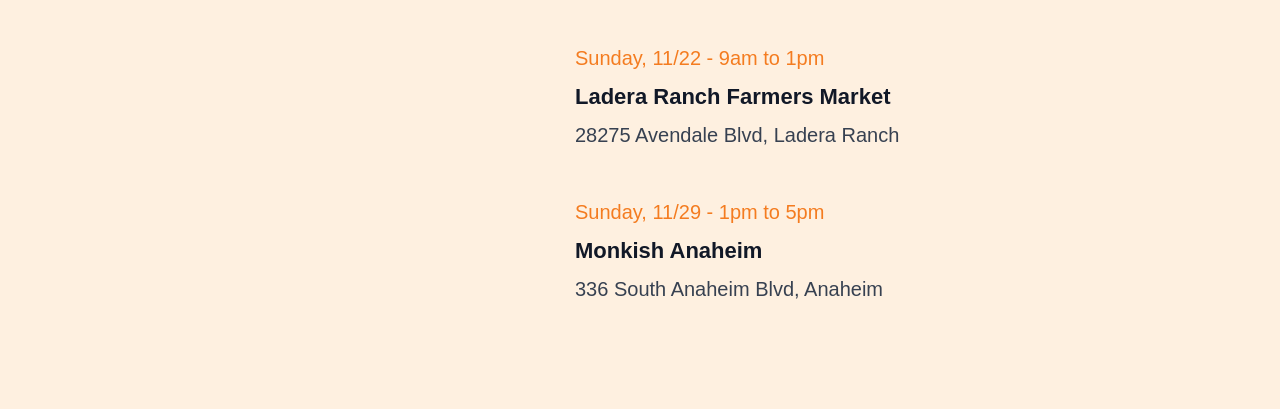
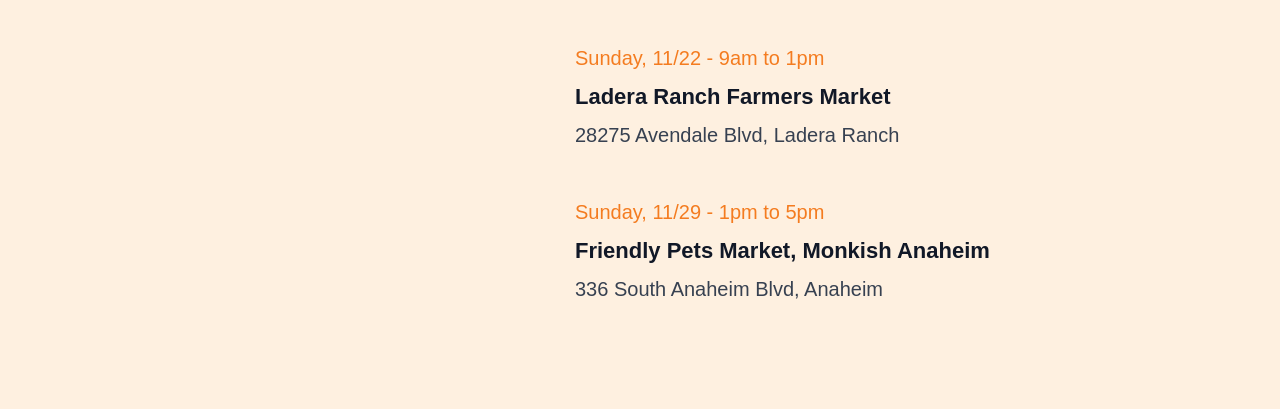
Before and after one commit to upt3mpo/bestfriendbooks, a plain HTML site: page find.html in a window 1280 px wide. Shown: the part 543-952 px from the top of the page. Drawn offline with nearby package versions, Linux system fonts and the light colour scheme; a web font is replaced by a local one.

Commit message:
Update find.html
schedule update

```diff
--- a/find.html
+++ b/find.html
@@ -68,7 +68,7 @@
               </li>
               <li class="event">
                 <span class="event-date">Sunday, 11/29 - 1pm to 5pm</span>
-                <strong>Monkish Anaheim</strong>
+                <strong>Friendly Pets Market, Monkish Anaheim</strong>
                 <span>336 South Anaheim Blvd, Anaheim</span>
               </li>
             </ul>
```
